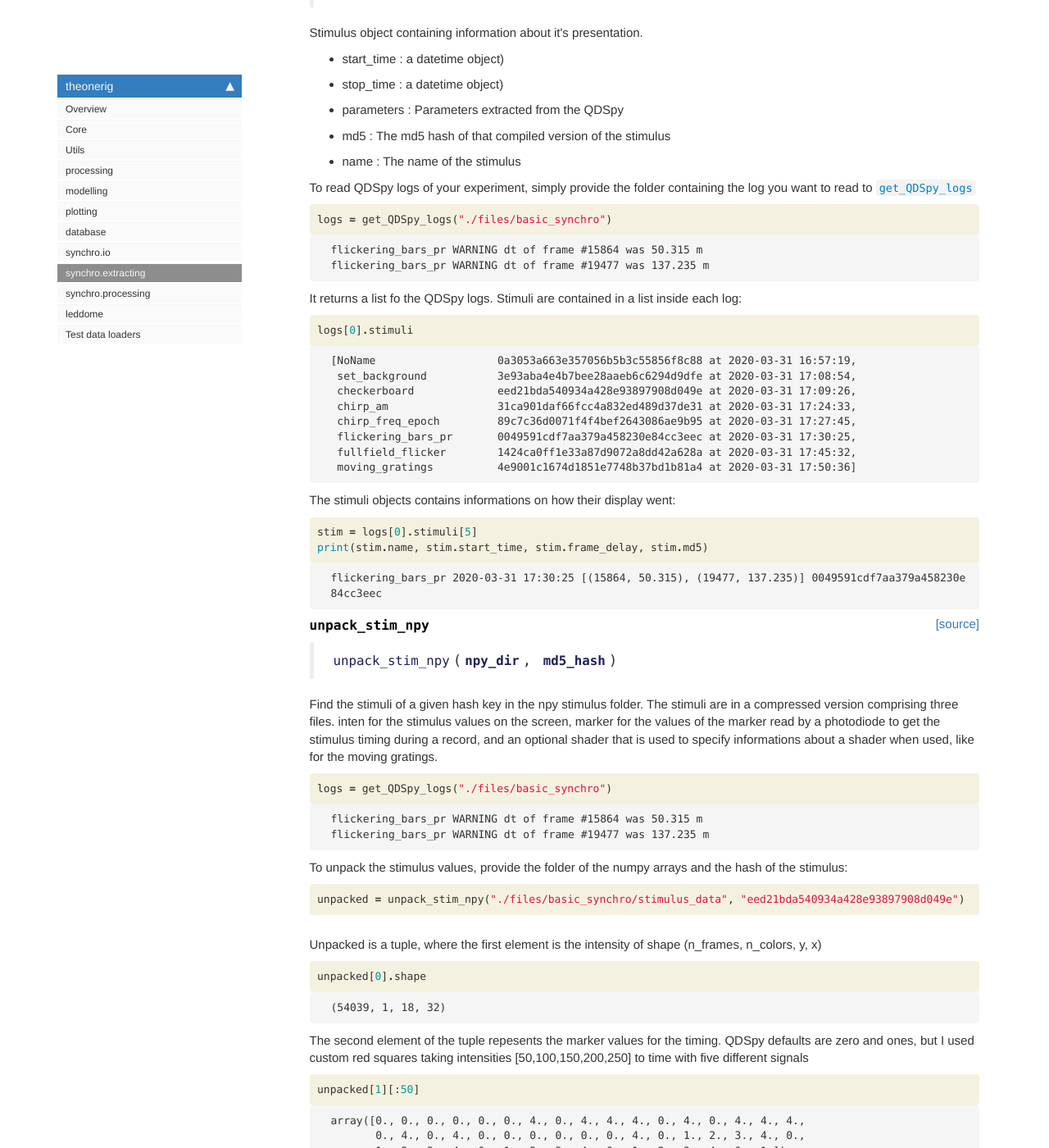
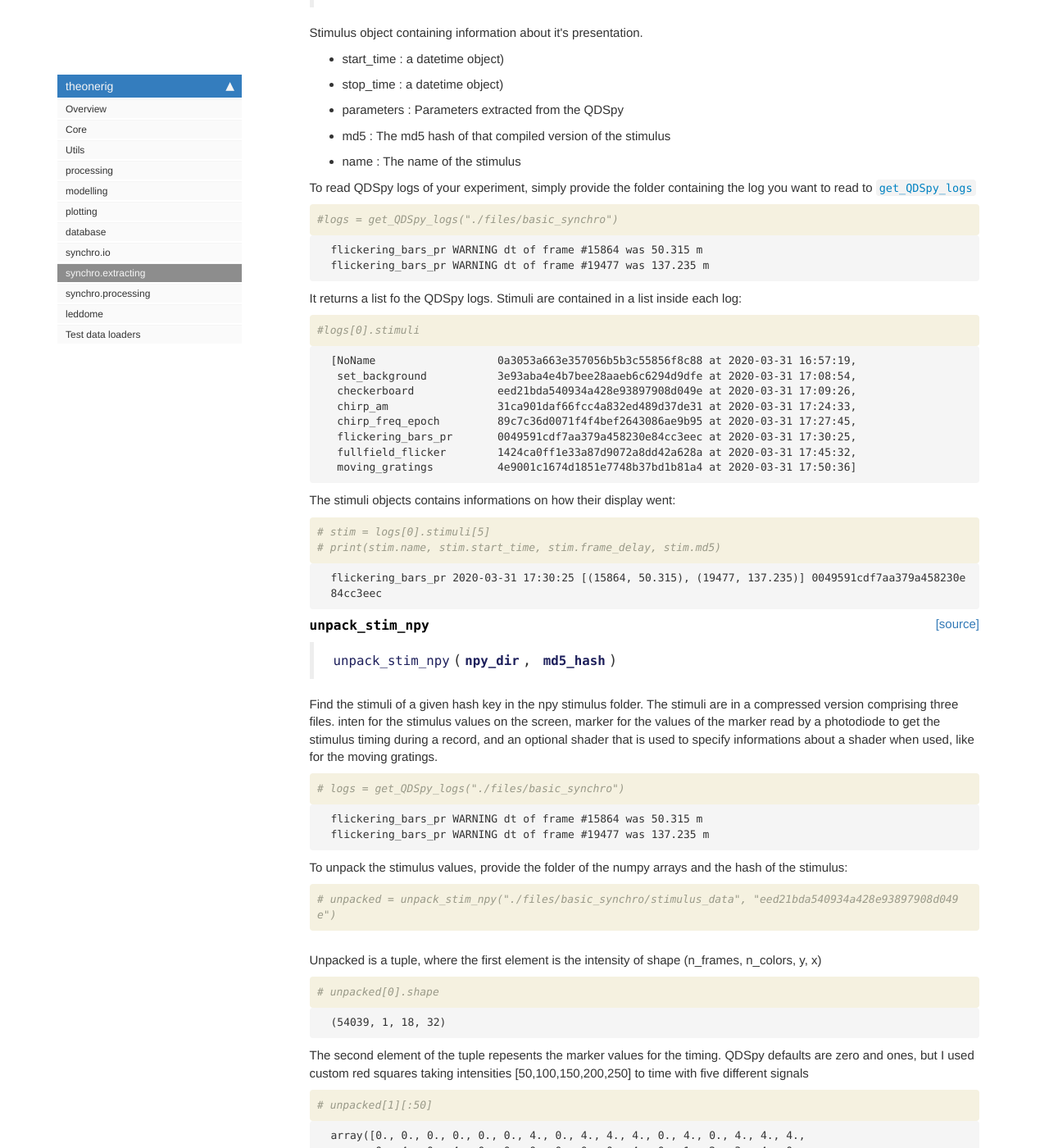
Before and after one commit to Tom-TBT/theonerig, a Jekyll site: the page built from docs/synchro.extracting.html, in a window 1280 px wide and 1400 px high, scrolled down 1240 px. Shown: the whole window at 82% size. Built offline with Jekyll 4.4.1, drawn with Linux system fonts in a browser that asks for light colours; nearby versions of some CDN libraries; comment, search, counter and statistics services are not loaded.

Commit message:
update doc after build fail

```diff
--- a/docs/core.html
+++ b/docs/core.html
@@ -290,6 +290,7 @@ Converted 05_database.ipynb.
 Converted 10_synchro.io.ipynb.
 Converted 11_synchro.extracting.ipynb.
 Converted 12_synchro.processing.ipynb.
+Converted 13_leddome.ipynb.
 Converted 99_testdata.ipynb.
 Converted index.ipynb.
 </pre>
--- a/docs/leddome.html
+++ b/docs/leddome.html
@@ -141,7 +141,7 @@ in Blender, and other LEDs position are interpolated.</p>
 
 <div class="inner_cell">
     <div class="input_area">
-<div class=" highlight hl-ipython3"><pre><span></span><span class="n">generate_positions</span><span class="p">(</span><span class="n">mode</span><span class="o">=</span><span class="s2">&quot;spherical&quot;</span><span class="p">)</span>
+<div class=" highlight hl-ipython3"><pre><span></span><span class="n">get_dome_positions</span><span class="p">(</span><span class="n">mode</span><span class="o">=</span><span class="s2">&quot;spherical&quot;</span><span class="p">)</span>
 </pre></div>
 
     </div>
--- a/docs/synchro.extracting.html
+++ b/docs/synchro.extracting.html
@@ -184,7 +184,7 @@ It reads the log it represent and extract the stimuli information from it:</p>
 
 <div class="inner_cell">
     <div class="input_area">
-<div class=" highlight hl-ipython3"><pre><span></span><span class="n">logs</span> <span class="o">=</span> <span class="n">get_QDSpy_logs</span><span class="p">(</span><span class="s2">&quot;./files/basic_synchro&quot;</span><span class="p">)</span>
+<div class=" highlight hl-ipython3"><pre><span></span><span class="c1">#logs = get_QDSpy_logs(&quot;./files/basic_synchro&quot;)</span>
 </pre></div>
 
     </div>
@@ -223,7 +223,7 @@ flickering_bars_pr WARNING dt of frame #19477 was 137.235 m
 
 <div class="inner_cell">
     <div class="input_area">
-<div class=" highlight hl-ipython3"><pre><span></span><span class="n">logs</span><span class="p">[</span><span class="mi">0</span><span class="p">]</span><span class="o">.</span><span class="n">stimuli</span>
+<div class=" highlight hl-ipython3"><pre><span></span><span class="c1">#logs[0].stimuli</span>
 </pre></div>
 
     </div>
@@ -270,8 +270,8 @@ flickering_bars_pr WARNING dt of frame #19477 was 137.235 m
 
 <div class="inner_cell">
     <div class="input_area">
-<div class=" highlight hl-ipython3"><pre><span></span><span class="n">stim</span> <span class="o">=</span> <span class="n">logs</span><span class="p">[</span><span class="mi">0</span><span class="p">]</span><span class="o">.</span><span class="n">stimuli</span><span class="p">[</span><span class="mi">5</span><span class="p">]</span>
-<span class="nb">print</span><span class="p">(</span><span class="n">stim</span><span class="o">.</span><span class="n">name</span><span class="p">,</span> <span class="n">stim</span><span class="o">.</span><span class="n">start_time</span><span class="p">,</span> <span class="n">stim</span><span class="o">.</span><span class="n">frame_delay</span><span class="p">,</span> <span class="n">stim</span><span class="o">.</span><span class="n">md5</span><span class="p">)</span>
+<div class=" highlight hl-ipython3"><pre><span></span><span class="c1"># stim = logs[0].stimuli[5]</span>
+<span class="c1"># print(stim.name, stim.start_time, stim.frame_delay, stim.md5)</span>
 </pre></div>
 
     </div>
@@ -337,7 +337,7 @@ specify informations about a shader when used, like for the moving gratings.</p>
 
 <div class="inner_cell">
     <div class="input_area">
-<div class=" highlight hl-ipython3"><pre><span></span><span class="n">logs</span> <span class="o">=</span> <span class="n">get_QDSpy_logs</span><span class="p">(</span><span class="s2">&quot;./files/basic_synchro&quot;</span><span class="p">)</span>
+<div class=" highlight hl-ipython3"><pre><span></span><span class="c1"># logs = get_QDSpy_logs(&quot;./files/basic_synchro&quot;)</span>
 </pre></div>
 
     </div>
@@ -376,7 +376,7 @@ flickering_bars_pr WARNING dt of frame #19477 was 137.235 m
 
 <div class="inner_cell">
     <div class="input_area">
-<div class=" highlight hl-ipython3"><pre><span></span><span class="n">unpacked</span> <span class="o">=</span> <span class="n">unpack_stim_npy</span><span class="p">(</span><span class="s2">&quot;./files/basic_synchro/stimulus_data&quot;</span><span class="p">,</span> <span class="s2">&quot;eed21bda540934a428e93897908d049e&quot;</span><span class="p">)</span>
+<div class=" highlight hl-ipython3"><pre><span></span><span class="c1"># unpacked = unpack_stim_npy(&quot;./files/basic_synchro/stimulus_data&quot;, &quot;eed21bda540934a428e93897908d049e&quot;)</span>
 </pre></div>
 
     </div>
@@ -400,7 +400,7 @@ flickering_bars_pr WARNING dt of frame #19477 was 137.235 m
 
 <div class="inner_cell">
     <div class="input_area">
-<div class=" highlight hl-ipython3"><pre><span></span><span class="n">unpacked</span><span class="p">[</span><span class="mi">0</span><span class="p">]</span><span class="o">.</span><span class="n">shape</span>
+<div class=" highlight hl-ipython3"><pre><span></span><span class="c1"># unpacked[0].shape</span>
 </pre></div>
 
     </div>
@@ -440,7 +440,7 @@ flickering_bars_pr WARNING dt of frame #19477 was 137.235 m
 
 <div class="inner_cell">
     <div class="input_area">
-<div class=" highlight hl-ipython3"><pre><span></span><span class="n">unpacked</span><span class="p">[</span><span class="mi">1</span><span class="p">][:</span><span class="mi">50</span><span class="p">]</span>
+<div class=" highlight hl-ipython3"><pre><span></span><span class="c1"># unpacked[1][:50]</span>
 </pre></div>
 
     </div>
--- a/docs/utils.html
+++ b/docs/utils.html
@@ -808,6 +808,7 @@ Converted 05_database.ipynb.
 Converted 10_synchro.io.ipynb.
 Converted 11_synchro.extracting.ipynb.
 Converted 12_synchro.processing.ipynb.
+Converted 13_leddome.ipynb.
 Converted 99_testdata.ipynb.
 Converted index.ipynb.
 </pre>
```
Also changed, not shown: 4 other files.
